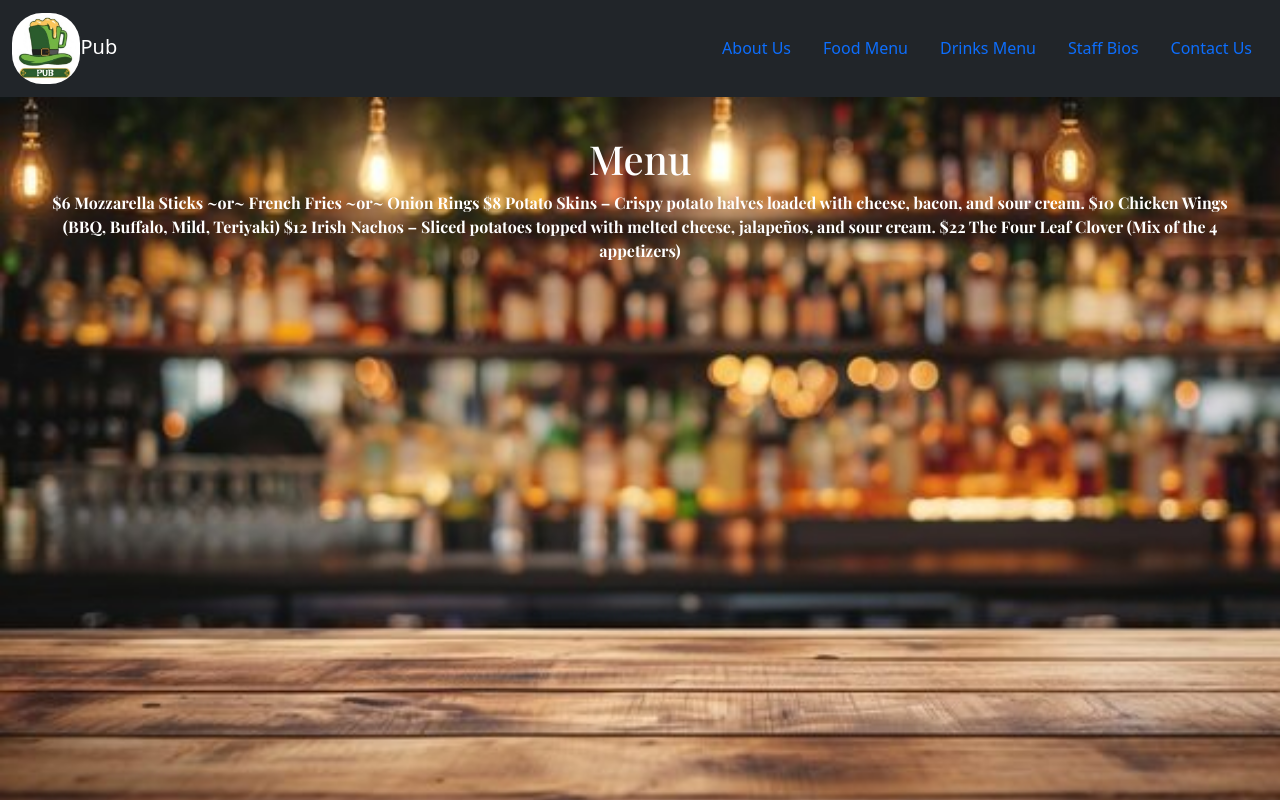
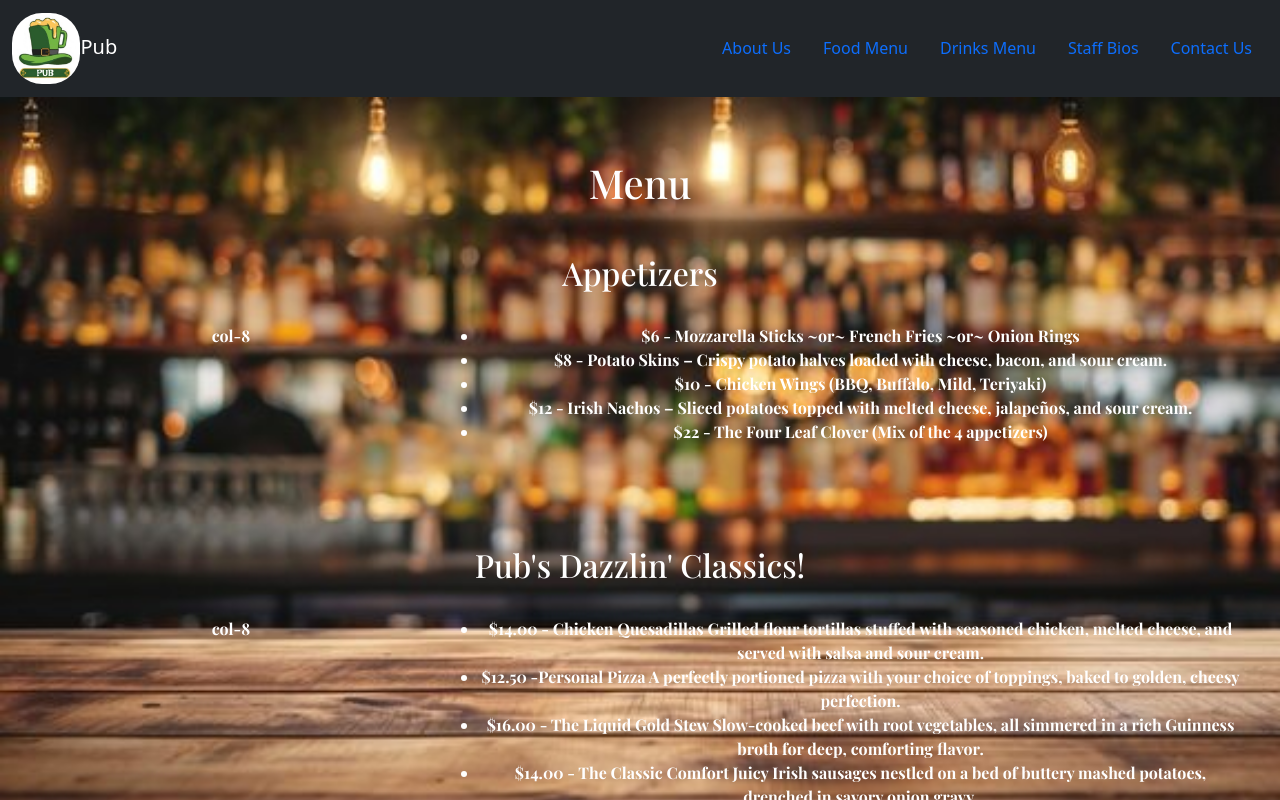
Before and after one commit to CallMeIce/Website, a React (Create React App) app: page /menu in a window 1280 px wide. Built offline with nearby package versions, Linux system fonts and the light colour scheme; a web font is replaced by a local one.

Commit message:
made columns for the menu just need to add pic/carousel

```diff
--- a/src/components/Menu.js
+++ b/src/components/Menu.js
@@ -4,48 +4,52 @@ import "./style.css";
 export default function Menu() {
   return (
     <div className="menuFont">
+      <br></br>
       <h1>Menu</h1>
+      <h2><br></br>Appetizers</h2>
+      <br></br>
+      <div class="row">
+    <div class="col-4">col-8</div>
+    <div class="col-8">
+      <ul>
+      <li>$6 - Mozzarella Sticks ~or~ French Fries ~or~ Onion Rings</li>
+      <li>$8 - Potato Skins – Crispy potato halves loaded with cheese, bacon, and sour cream.</li>
+      <li>$10 - Chicken Wings (BBQ, Buffalo, Mild, Teriyaki)</li>
+      <li>$12 - Irish Nachos – Sliced potatoes topped with melted cheese, jalapeños, and sour cream.</li>
+      <li>$22 - The Four Leaf Clover (Mix of the 4 appetizers)</li>
+        </ul>
+        </div>
+  </div>
       <div>
-        $6	Mozzarella Sticks ~or~ French Fries ~or~ Onion Rings
-$8	Potato Skins – Crispy potato halves loaded with cheese, bacon, and sour cream.
-$10	Chicken Wings (BBQ, Buffalo, Mild, Teriyaki)
-$12	Irish Nachos – Sliced potatoes topped with melted cheese, 	jalapeños, and sour cream.
-$22 The Four Leaf Clover (Mix of the 4 appetizers)
+          <br></br>
+          <br></br>
+      <h2><br></br>Pub's Dazzlin' Classics!</h2>
+      <br></br>
+      <div class="row">
+    <div class="col-4">col-8</div>
+    <div class="col-8">
+      <ul>
+      <li>$14.00 - Chicken Quesadillas
+      Grilled flour tortillas stuffed with seasoned chicken, melted cheese, and served with salsa and sour cream.</li>
+      <li>$12.50 -Personal Pizza
+      A perfectly portioned pizza with your choice of toppings, baked to golden, cheesy perfection.</li>
+      <li>$16.00 - The Liquid Gold Stew
+      Slow-cooked beef with root vegetables, all simmered in a rich Guinness broth for deep, comforting flavor.</li>
+      <li>$14.00 - The Classic Comfort
+      Juicy Irish sausages nestled on a bed of buttery mashed potatoes, drenched in savory onion gravy.</li>
+      <li>$18.00 - The Irish Tradition
+      Tender, salty corned beef served with boiled cabbage, hearty potatoes, and sweet carrots.</li>
+      <li>$15.00 - The Potato Pancake Surprise
+      Traditional Irish potato pancake stuffed with your choice of chicken, crispy bacon, or smoked salmon.</li>
+      <li>$22.00 - The Lamb King
+      Grilled lamb chops full of flavor, paired with garlic mashed potatoes and seasonal vegetables.</li>
+      <li>$18.00 - The Coastal Cream
+      Fresh mussels simmered in a creamy garlic and white wine sauce, served with warm, crusty bread.</li>
+      </ul>
+        </div>
+  </div>
+
       </div>
-
-      {/*
-
-Chicken Quesadillas …  $14.00
-Grilled flour tortillas stuffed with seasoned chicken, melted cheese, and served with salsa and sour cream.
-
-
-Personal Pizza
- A perfectly portioned pizza with your choice of toppings, baked to golden, cheesy perfection.
- $12.50
-The Liquid Gold Stew
- Slow-cooked beef with root vegetables, all simmered in a rich Guinness broth for deep, comforting flavor.
- $16.00
-The Classic Comfort
- Juicy Irish sausages nestled on a bed of buttery mashed potatoes, drenched in savory onion gravy.
- $14.00
-The Irish Tradition
- Tender, salty corned beef served with boiled cabbage, hearty potatoes, and sweet carrots.
- $18.00
-The Potato Pancake Surprise
- Traditional Irish potato pancake stuffed with your choice of chicken, crispy bacon, or smoked salmon.
- $15.00
-The Lamb King
- Grilled lamb chops full of flavor, paired with garlic mashed potatoes and seasonal vegetables.
- $22.00
-The Coastal Cream
- Fresh mussels simmered in a creamy garlic and white wine sauce, served with warm, crusty bread.
- $18.00
-
-$6	Mozzarella Sticks ~or~ French Fries ~or~ Onion Rings
-$8	Potato Skins – Crispy potato halves loaded with cheese, 	bacon, and sour cream.
-$10	Chicken Wings (BBQ, Buffalo, Mild, Teriyaki)
-$12	Irish Nachos – Sliced potatoes topped with melted cheese, 	jalapeños, and sour cream.
-$22 The Four Leaf Clover (Mix of the 4 appetizers) */}
     </div>
   );
 }
```
